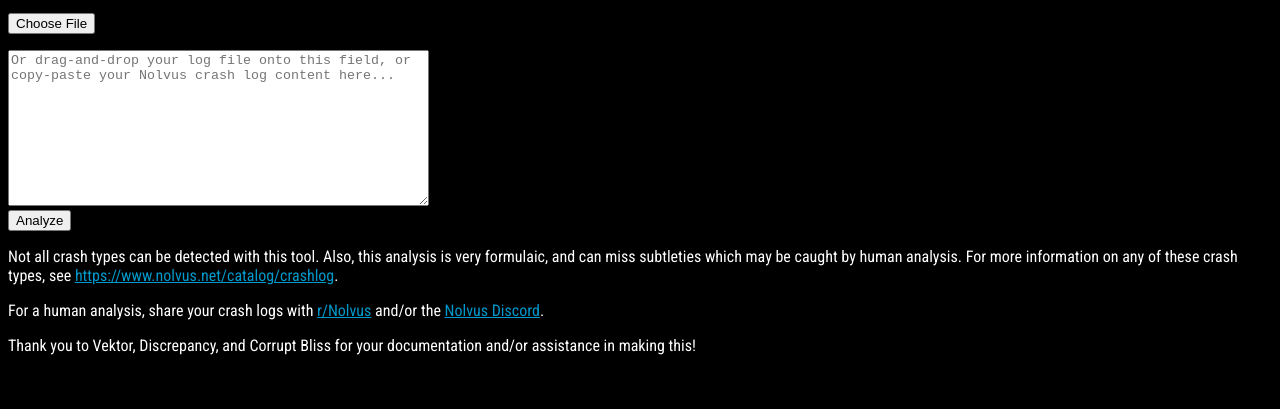
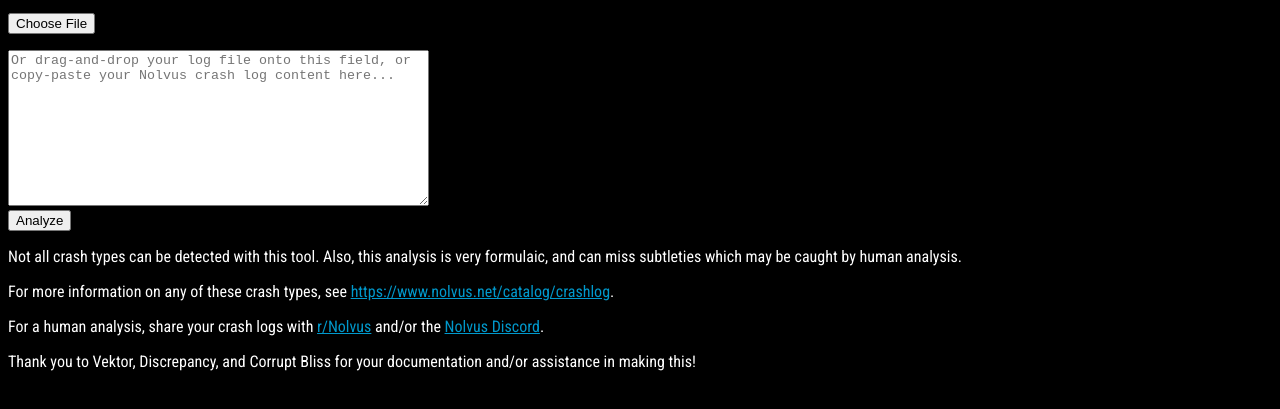
Before and after one commit to Phostwood/crash-analyzer, a plain HTML site: page index.html in a window 1280 px wide. Shown: the part 103-512 px from the top of the page. Drawn offline with Linux system fonts and the light colour scheme.

Commit message:
Minor formatting change

```diff
--- a/index.html
+++ b/index.html
@@ -196,7 +196,8 @@
 <button onclick="analyzeLog()">Analyze</button>
 <p id="result"></p>
 
-<p>Not all crash types can be detected with this tool. Also, this analysis is very formulaic, and can miss subtleties which may be caught by human analysis. For more information on any of these crash types, see <a href="https://www.nolvus.net/catalog/crashlog">https://www.nolvus.net/catalog/crashlog</a>.</p>
+<p>Not all crash types can be detected with this tool. Also, this analysis is very formulaic, and can miss subtleties which may be caught by human analysis.</p>
+<p>For more information on any of these crash types, see <a href="https://www.nolvus.net/catalog/crashlog">https://www.nolvus.net/catalog/crashlog</a>.</p>
 <p>For a human analysis, share your crash logs with <a href="https://www.reddit.com/r/Nolvus/">r/Nolvus</a> and/or the <a href="https://discord.gg/Zkh5PwD">Nolvus Discord</a>.</p>
 <p>Thank you to Vektor, Discrepancy, and Corrupt Bliss for your documentation and/or assistance in making this!</p>
 
```
